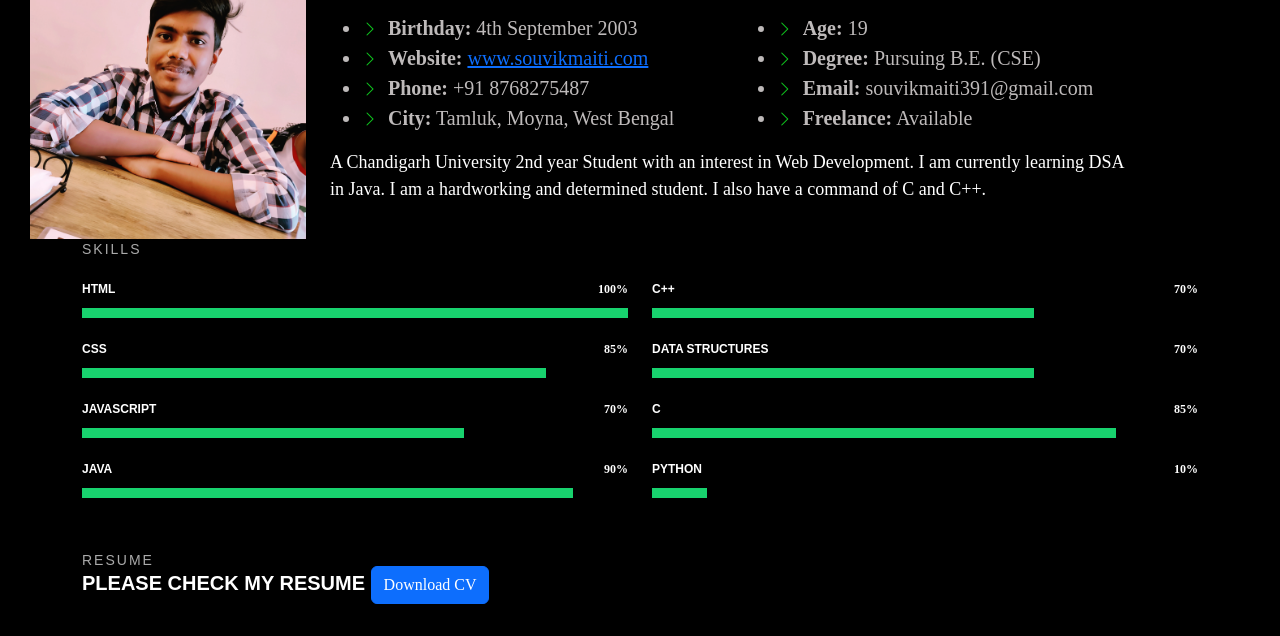
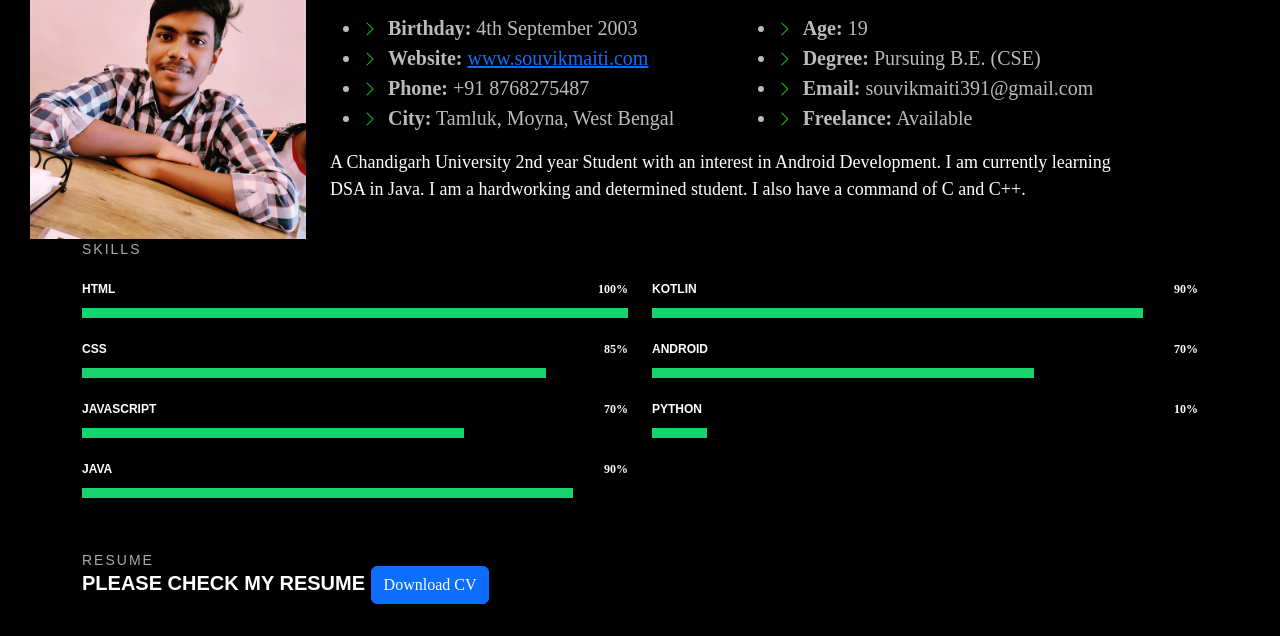
Before and after one commit to souvikm3/PortfolioMain, a plain HTML site: page index.html in a window 1280 px wide. Shown: the part 918-1554 px from the top of the page. Drawn offline with nearby package versions, Linux system fonts and the light colour scheme; a web font is replaced by a local one.

Commit message:
Update index.html

```diff
--- a/index.html
+++ b/index.html
@@ -121,7 +121,7 @@
                     </div>
                 </div>
                 <p>
-                    A Chandigarh University 2nd year Student with an interest in Web Development. I am currently
+                    A Chandigarh University 2nd year Student with an interest in Android Development. I am currently
                     learning DSA in Java. I am a hardworking and determined student. I also have a command of C and
                     C++.
                 </p>
@@ -175,13 +175,18 @@
                 <div class="col-lg-6">
 
                     <div class="progress">
-                        <span class="skill">C++ <i class="val">70%</i></span>
+                        <span class="skill">Kotlin <i class="val">90%</i></span>
+                        <div class="progress" role="progressbar" aria-label="Basic example" aria-valuenow="25"
+                            aria-valuemin="0" aria-valuemax="100">
+                            <div class="progress-bar" style="width: 90%"></div>
+                        </div>
+                    </div>
+  <div class="progress">
+                        <span class="skill">Android <i class="val">70%</i></span>
                         <div class="progress" role="progressbar" aria-label="Basic example" aria-valuenow="25"
                             aria-valuemin="0" aria-valuemax="100">
                             <div class="progress-bar" style="width: 70%"></div>
                         </div>
-                    </div>
-
                     <div class="progress">
                         <span class="skill">Data Structures <i class="val">70%</i></span>
                         <div class="progress" role="progressbar" aria-label="Basic example" aria-valuenow="25"
@@ -190,12 +195,7 @@
                         </div>
                     </div>
 
-                    <div class="progress">
-                        <span class="skill">C <i class="val">85%</i></span>
-                        <div class="progress" role="progressbar" aria-label="Basic example" aria-valuenow="25"
-                            aria-valuemin="0" aria-valuemax="100">
-                            <div class="progress-bar" style="width: 85%"></div>
-                        </div>
+
                     </div>
 
 
```
